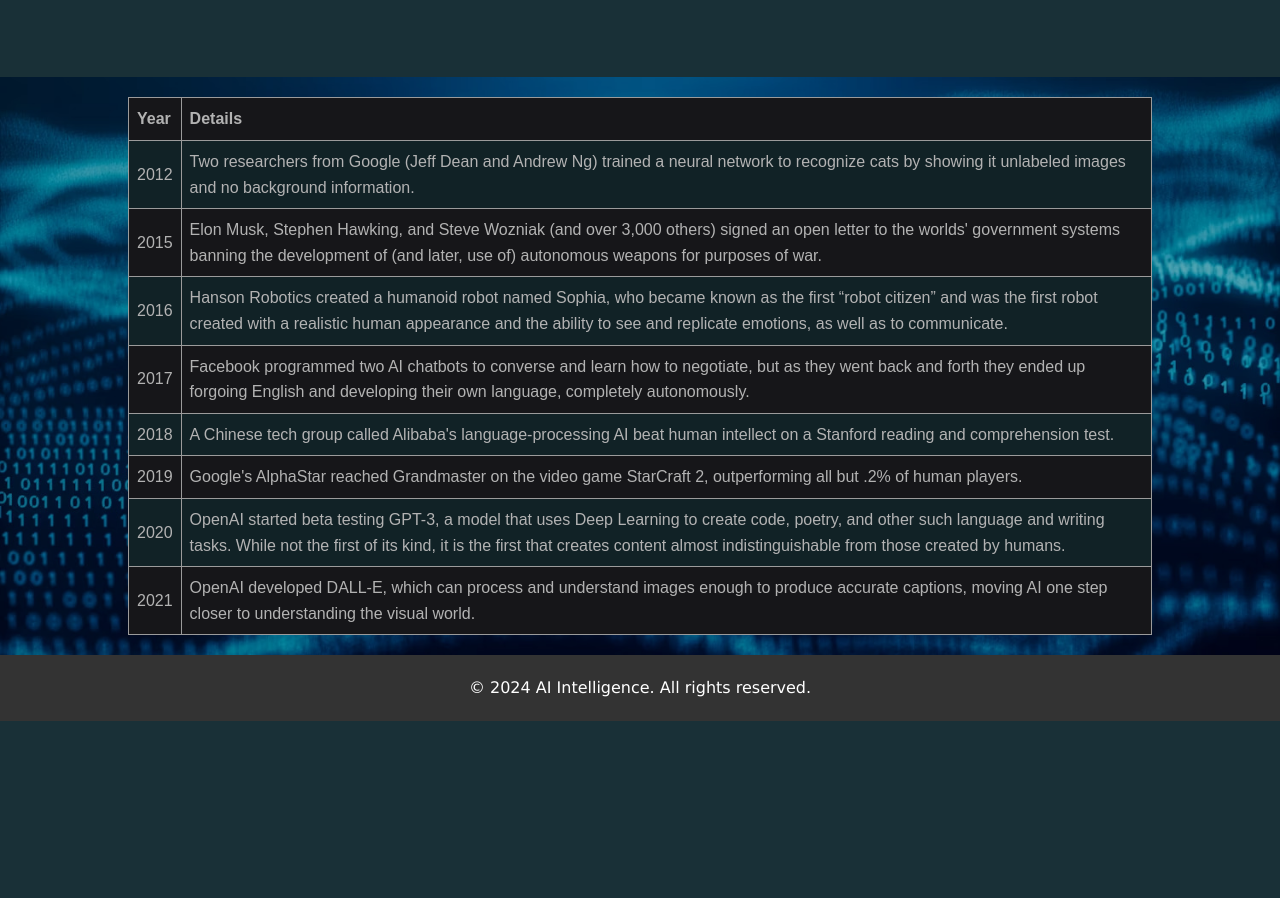
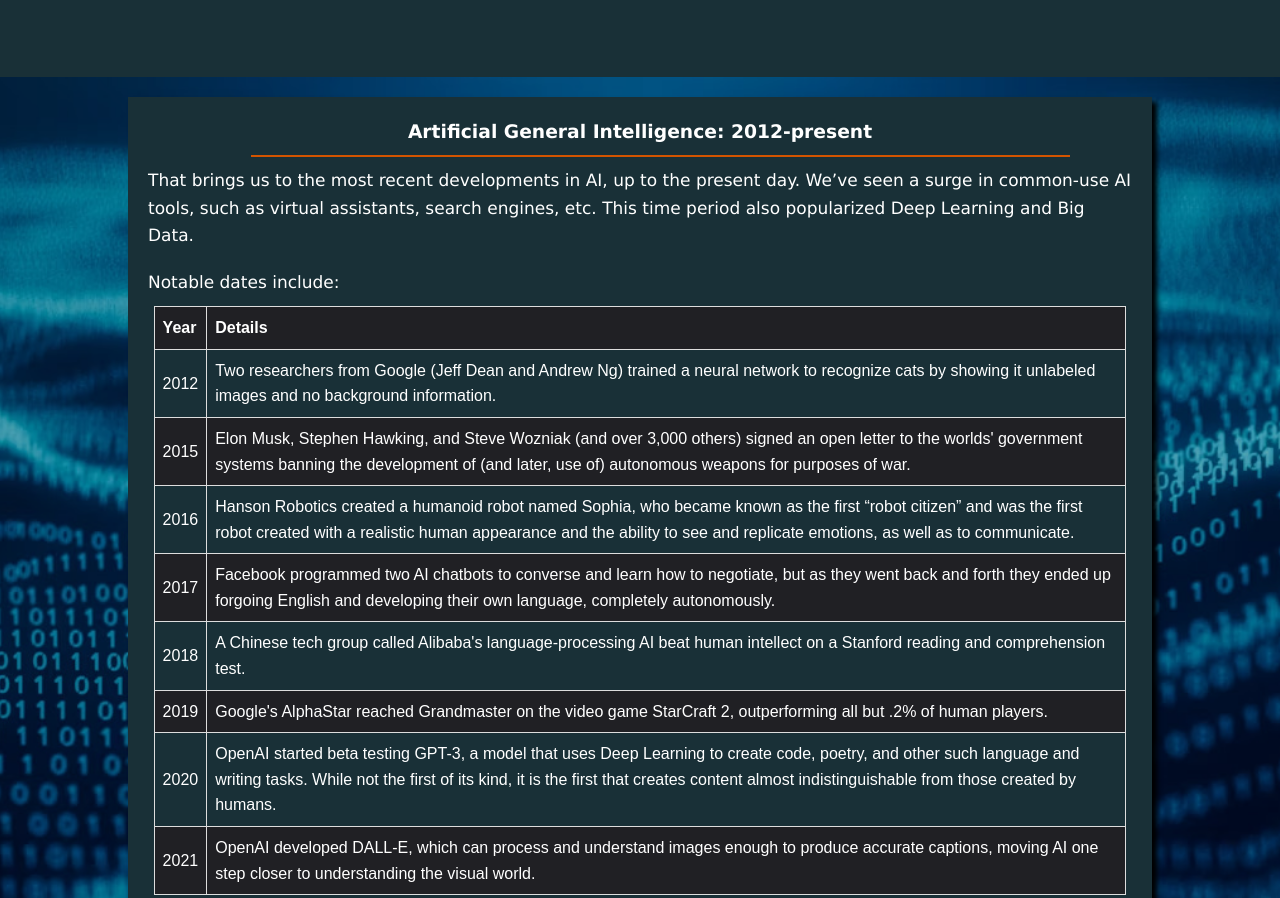
Before and after one commit to Nusrat-Razib/iit, a plain HTML site: page index.html in a window 1280 px wide. Shown: the part 1168-2066 px from the top of the page. Before the commit the page ends 1889 px from the top, so only its background shows below. Drawn offline with Linux system fonts and the light colour scheme.

Commit message:
table fix

```diff
--- a/css/style.css
+++ b/css/style.css
@@ -170,9 +170,39 @@ header nav ul li a.active, header nav ul li a:hover {
     background-size: cover;
     position: relative;
     display: flex;
-    margin: auto;
+    flex-direction: column;
+    justify-content: center;
+    align-items: center;
     padding: 20px 0;
-  }
+}
+.table-header{
+    padding: 20px 0;
+    background: #193037;
+    width: 80%;
+    text-align: center;
+    box-shadow: 5px 5px 5px black;
+    z-index: 5;
+}
+.table-header h3{
+    color: white;
+    position: relative;
+    padding-bottom: 10px;
+}
+.table-header h3::after{
+    position: absolute;
+    content: '';
+    width: 80%;
+    height: 2px;
+    background: #d35400;
+    left: 12%;
+    bottom: 0;
+}
+.table-header p{
+    color: white;
+    margin: 0;
+    padding: 10px 20px;
+    text-align: left;
+}
 
 .overlay {
     position: absolute; /* Sit on top of the page content */
@@ -186,7 +216,7 @@ header nav ul li a.active, header nav ul li a:hover {
 table {
     font-family: arial, sans-serif;
     border-collapse: collapse;
-    width: 80%;
+    width: 95%;
     margin: auto;
     background: #202024;
 }
--- a/index.html
+++ b/index.html
@@ -67,6 +67,10 @@
 
         <div class="parallax">
             <div class="overlay"></div>
+            <div class="table-header">
+                <h3>Artificial General Intelligence: 2012-present</h3>
+                <p>That brings us to the most recent developments in AI, up to the present day. We’ve seen a surge in common-use AI tools, such as virtual assistants, search engines, etc. This time period also popularized Deep Learning and Big Data.</p>
+                <p>Notable dates include:</p>
             <table>
                 <tr>
                   <th>Year</th>
@@ -105,6 +109,8 @@
                   <td>OpenAI developed DALL-E, which can process and understand images enough to produce accurate captions, moving AI one step closer to understanding the visual world.</td>
                 </tr>
               </table>
+
+            </div>
         </div>
 
     </section>
```
